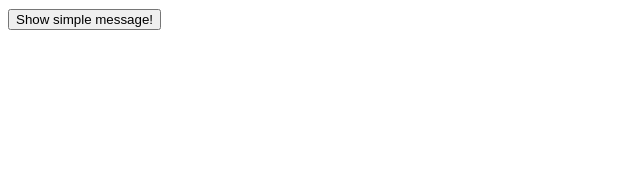
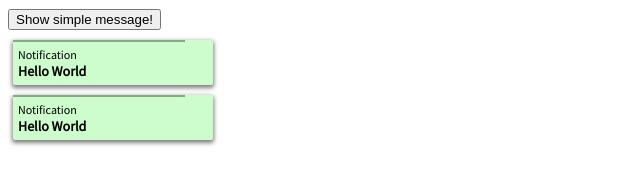
Before and after one commit to js-tasks-ru/js-20250320_moonlight2216, a website: page 05-dom-document-loading/1-notification/index.html in a window 1280 px wide. Both pictures are taken after a click on the button "Show simple message!". Shown: the whole page, without its empty margins (0-640 px from the left). Drawn offline with Linux system fonts and the light colour scheme.

Commit message:
NotificationMessage component

```diff
--- a/05-dom-document-loading/1-notification/index.html
+++ b/05-dom-document-loading/1-notification/index.html
@@ -4,9 +4,9 @@
 <head>
   <link rel="stylesheet" type="text/css" href="style.css">
 </head>
-
+<body>
 <button id="btn1">Show simple message!</button>
-
+</body>
 <script type="module">
   import NotificationMessage from './index.js';
 
--- a/05-dom-document-loading/1-notification/index.js
+++ b/05-dom-document-loading/1-notification/index.js
@@ -1,3 +1,41 @@
 export default class NotificationMessage {
+  constructor(message = "", props = {}) {
+    const { duration = 0, type = "" } = props;
+    this.header = "Notification";
+    this.type = type;
+    this.duration = duration ?? 1000;
+    this.message = message;
+    this.element = null;
+    this.timerId = null;
+    this.show();
+  }
 
+  show() {
+    const wrapper = document.createElement("div");
+    wrapper.innerHTML = `<div class="notification ${this.type}" style="--value:20s">
+    <div class="timer"></div>
+    <div class="inner-wrapper">
+      <div class="notification-header">${this.header}</div>
+      <div class="notification-body">
+        ${this.message}
+      </div>
+    </div>
+  </div>`;
+    this.element = wrapper.firstElementChild;
+    const body = document.querySelector("body");
+    if (this.element) {
+      body.append(this.element);
+    }
+  }
+
+  destroy() {
+    if (this.element) {
+      this.element.remove();
+      this.element = null;
+    }
+  }
+
+  remove() {
+    this.timerId = setTimeout(() => this.destroy(), this.duration);
+  }
 }
```
